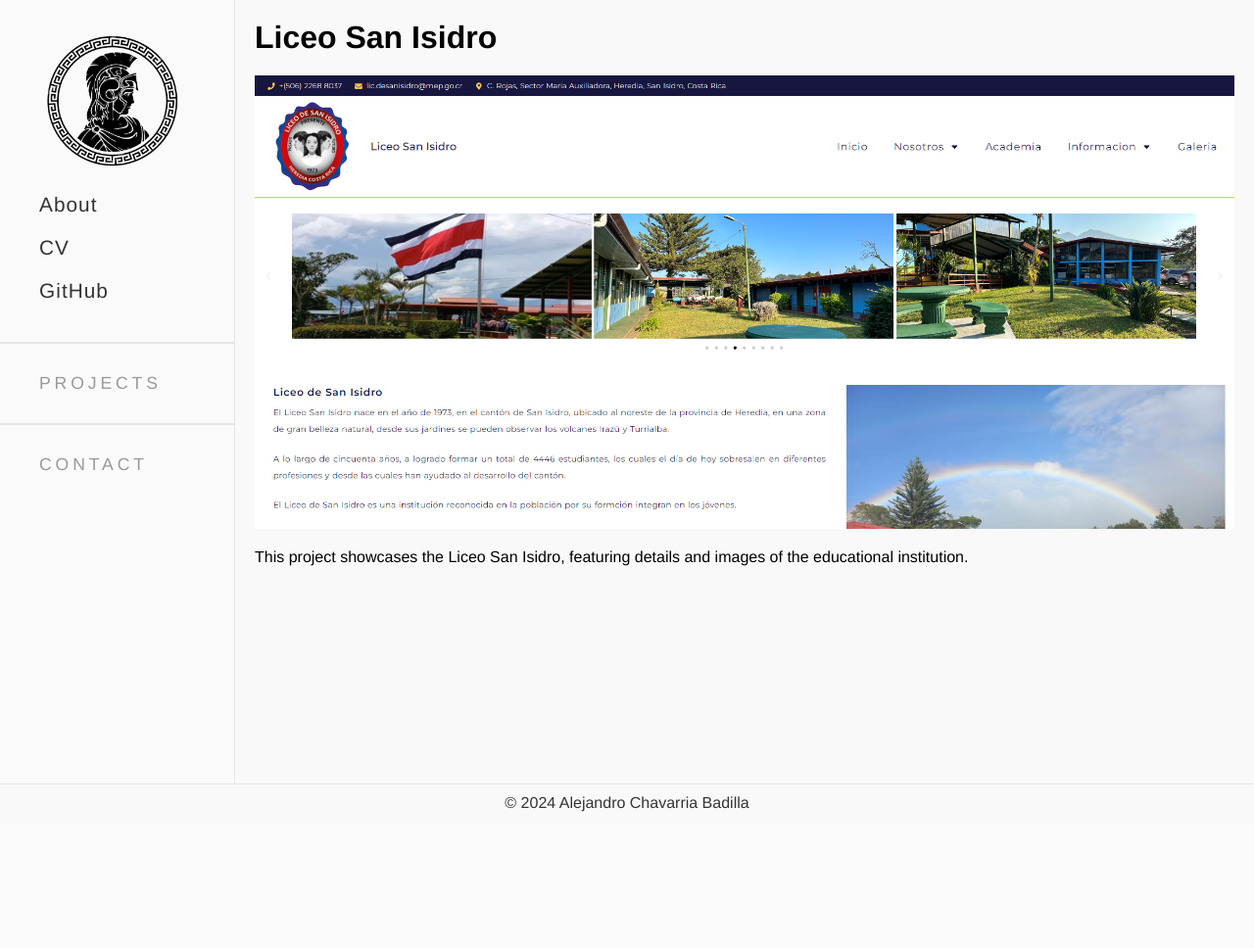
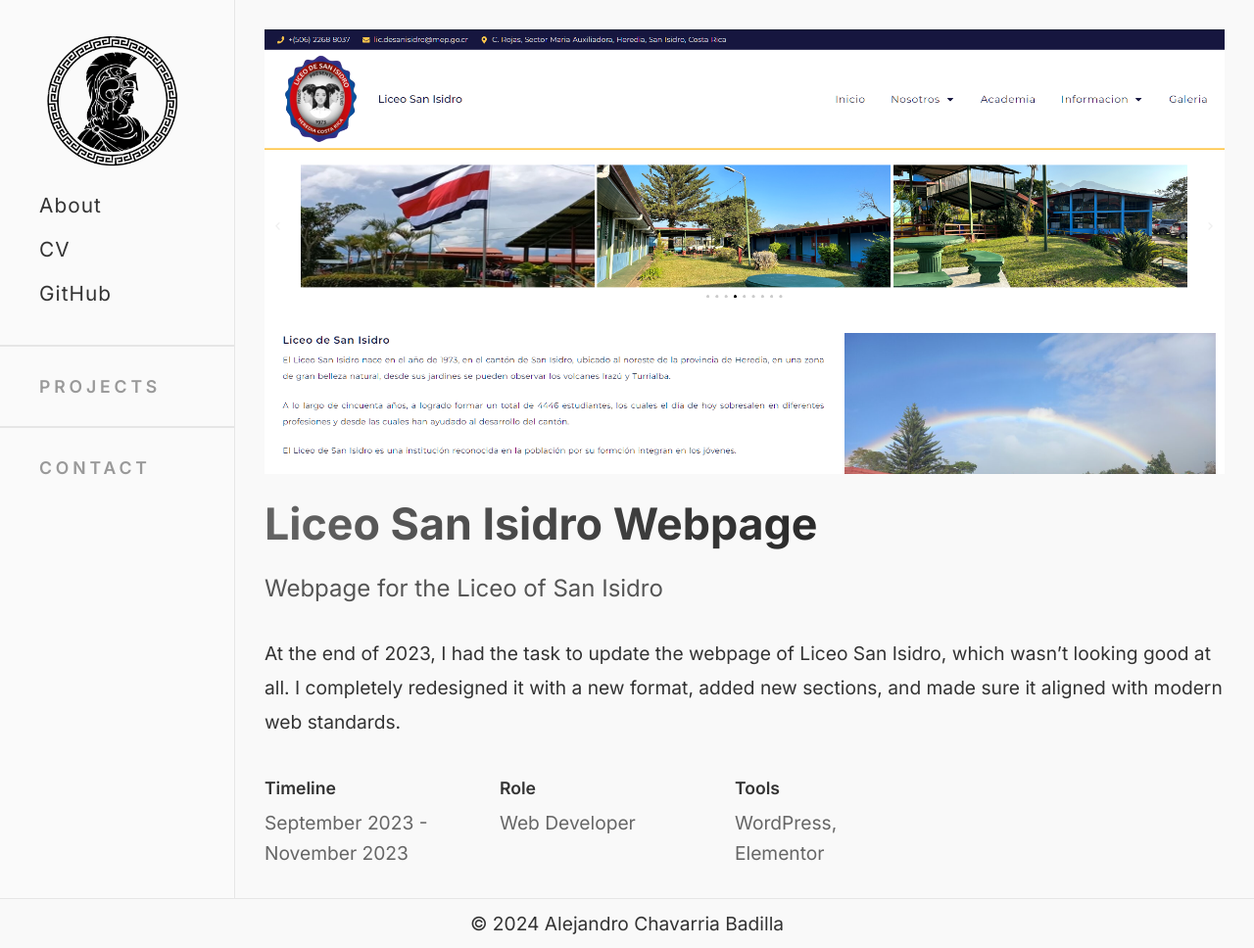
Before and after one commit to Mysthogann/Aledev_webpage, a Flask app: page /lsi in a window 1280 px wide. Shown: the whole page at 98% size. Before the commit the page ends 829 px from the top, so only its background shows below. Run offline with Flask 3, Linux system fonts and the light colour scheme.

Commit message:
Visuales

```diff
--- /dev/null
+++ b/Project/static/css/style_home.css
@@ -0,0 +1,44 @@
+/* Home section styling */
+.home-section {
+    padding: 10px;
+    max-width: 95%;
+    margin: auto;
+}
+
+/* Greeting */
+.greeting {
+    font-size: 1.1em;
+    color: #555555;
+    margin-bottom: 15px;
+}
+
+
+/* Description below the title */
+.intro-description {
+    font-size: 2.4em;
+    font-weight: 600;
+    line-height: 1.4;
+    color: #353535;
+}
+
+/* Gradient text effect */
+.gradient-text {
+    background: linear-gradient(to right, rgba(0, 0, 0, 0.6), rgba(0, 0, 0, 1));
+    -webkit-background-clip: text;
+    -webkit-text-fill-color: transparent;
+}
+
+/* Fade-in effect */
+.fade-in {
+    opacity: 0;
+    animation: fadeIn 1s ease-in-out forwards;
+}
+
+@keyframes fadeIn {
+    0% {
+        opacity: 0;
+    }
+    100% {
+        opacity: 1;
+    }
+}
--- /dev/null
+++ b/Project/static/css/style_lsi.css
@@ -0,0 +1,103 @@
+/* Liceo San Isidro section styling */
+.lsi-section {
+    padding: 10px;
+    max-width: auto;
+    margin: auto;
+    font-family: 'Inter', sans-serif;
+    align-content: center;
+}
+
+/* Title for Liceo San Isidro page */
+.lsi-title {
+    font-size: 2.8em;
+    font-weight: 700;
+    margin-bottom: 20px;
+    background: linear-gradient(to right, rgba(0, 0, 0, 0.6), rgba(0, 0, 0, 1));
+    -webkit-background-clip: text;
+    -webkit-text-fill-color: transparent;
+    margin-top: 20px;
+}
+
+/* Subtitle below the title */
+.lsi-subtitle {
+    font-size: 1.5em;
+    font-weight: 400;
+    line-height: 1.6;
+    color: #555555;
+    margin-bottom: 30px;
+}
+
+/* Description paragraph */
+.lsi-description p {
+    font-size: 1.2em;
+    font-weight: 400;
+    line-height: 1.8;
+    color: #333333;
+    margin-bottom: 40px;
+}
+
+/* Project details container */
+.lsi-project-details {
+    display: flex;
+    flex-wrap: wrap;
+    gap: 40px;
+}
+
+/* Each detail item (Timeline, Role, Tools) */
+.lsi-detail-item {
+    width: 200px;
+}
+
+/* Title for each detail */
+.lsi-detail-item strong {
+    display: block;
+    font-size: 1.1em;
+    font-weight: 600;
+    margin-bottom: 10px;
+    color: #333333;
+}
+
+/* Text for each detail */
+.lsi-detail-item p {
+    font-size: 1.2em;
+    font-weight: 400;
+    color: #666666;
+    margin: 0;
+}
+
+/* URL styling */
+.lsi-url {
+    margin-top: 30px;
+    font-size: 1.2em;
+}
+
+.lsi-url a {
+    color: #007BFF;
+    text-decoration: none;
+    font-weight: bold;
+}
+
+.lsi-url a:hover {
+    text-decoration: underline;
+}
+
+/* Fade-in effect */
+.fade-in {
+    opacity: 0;
+    animation: fadeIn 1.5s ease-in-out forwards;
+}
+
+@keyframes fadeIn {
+    0% {
+        opacity: 0;
+    }
+    100% {
+        opacity: 1;
+    }
+}
+
+/* Add hover effect for the clickable image */
+.lsi-section a img:hover {
+    opacity: 0.8;
+    transition: opacity 0.3s ease;
+}
--- a/Project/static/css/style_navbar.css
+++ b/Project/static/css/style_navbar.css
@@ -4,15 +4,45 @@
     box-sizing: border-box;
 }
 
+/* Apply Inter font family globally */
 body {
-    font-family: 'Helvetica Neue', Helvetica, Arial, sans-serif;
-    font-weight: 300;
+    font-family: 'Inter', sans-serif;
+    font-weight: 300; /* Light weight for body text */
     -webkit-font-smoothing: antialiased;
     -moz-osx-font-smoothing: grayscale;
     display: flex;
     flex-direction: column;
     min-height: 100vh;
-    background-color: #f8f8f8; /* Slightly darker than the navbar and footer */
+    background-color: #f8f8f8;
+}
+
+h1, h2, h3, p {
+    font-family: 'Inter', sans-serif;
+}
+
+h1 {
+    font-weight: 700; /* Bold for H1 */
+    font-size: 3em;   /* Adjust as needed */
+}
+
+h2 {
+    font-weight: 600;
+    font-size: 2.5em;
+}
+
+h3 {
+    font-weight: 500;
+    font-size: 2em;
+}
+
+p {
+    font-weight: 400;
+    font-size: 1.2em;
+    line-height: 1.6;
+}
+
+.gradient-text {
+    font-weight: 700;
 }
 
 .navbar_container {
@@ -29,19 +59,18 @@ body {
     flex-direction: column;
     justify-content: flex-start;
     border-right: 1px solid #e6e6e6;
-    min-height: 100vh; /* Ensure it fills the full viewport height */
+    min-height: 100vh;
     flex-shrink: 0;
 }
 
-
 .main-links,
 .contact-section {
-    margin-bottom: 20px; /* Increased space between sections */
+    margin-bottom: 20px;
     margin-top: 10px;
 }
 
 .projects-section {
-    margin-top: 10px; /* Increased space between sections */
+    margin-top: 10px;
     margin-bottom: 20px;
 }
 
@@ -66,7 +95,6 @@ body {
     font-size: 1.3em;
     font-weight: 500;
     letter-spacing: 0.05em;
-    font-family: 'Helvetica Neue', Helvetica, Arial, sans-serif;
 }
 
 .main-links ul li a:hover {
@@ -74,37 +102,34 @@ body {
     transition: color 0.3s;
 }
 
-/* Projects and Contact Headers: Uppercase, lighter, and more spaced */
+/* Projects and Contact Headers */
 .projects-section h3,
 .contact-section h3 {
     font-weight: 600;
-    font-size: 1.1em; /* Slightly smaller than the main links */
-    color: #999999; /* Lighter gray for section headers */
-    letter-spacing: 0.22em; /* More spacing for uppercase effect */
-    text-transform: uppercase; /* Uppercase style */
-    font-family: 'Helvetica Neue', Helvetica, Arial, sans-serif;
+    font-size: 1.1em;
+    color: #999999;
+    letter-spacing: 0.22em;
+    text-transform: uppercase;
     cursor: pointer;
-    margin-bottom: 10px; /* Separate title from dropdown content */
-    font-weight: 500;
+    margin-bottom: 10px;
 }
 
 .projects-section:hover h3,
 .contact-section:hover h3 {
-    color: #777777; /* Slightly lighter on hover */
+    color: #777777;
     transition: color 0.3s;
 }
 
-/* Dropdown Lists: More padding for dropdown title, less space between options */
+/* Dropdown Lists */
 .projects-section ul li a,
 .contact-section ul li a {
     color: #333333;
     text-decoration: none;
     display: block;
-    font-size: 1.09em; /* Slightly smaller */
+    font-size: 1.09em;
     font-weight: 300;
-    font-family: 'Helvetica Neue', Helvetica, Arial, sans-serif;
     letter-spacing: 0.05em;
-    padding: 8px 0 8px 10px; /* Reduced spacing between dropdown items */
+    padding: 8px 0 8px 10px;
 }
 
 .projects-section ul li a:hover,
@@ -131,26 +156,26 @@ body {
 }
 
 .sidebar hr {
-    border: 1px solid #e6e6e6; /* Softer and lighter border */
+    border: 1px solid #e6e6e6;
     margin: 0px -50px 20px -50px;
 }
 
 .content {
     flex-grow: 1;
     padding: 20px;
-    background-color: #f9f9f9; /* Slightly darker than sidebar, but still light */
+    background-color: #f9f9f9;
     overflow-y: auto;
 }
 
 footer {
-    background-color: #f9f9f9; /* Match with content area for harmony */
+    background-color: #f9f9f9;
     color: #333333;
     text-align: center;
     padding: 10px 0;
     position: relative;
     bottom: 0;
     width: 100%;
-    border-top: 1px solid #e6e6e6; /* Lighter border */
+    border-top: 1px solid #e6e6e6;
     margin-top: auto;
 }
 
--- a/Project/templates/base.html
+++ b/Project/templates/base.html
@@ -3,10 +3,13 @@
     <head>
         <meta charset="UTF-8">
         <meta name="viewport" content="width=device-width, initial-scale=1.0">
-        <title>Your Portfolio</title>
+        <title>Aledev webpage</title>
         <link rel="stylesheet" type="text/css" href="{{ url_for('static', filename='css/style_navbar.css') }}?v=1">
-        <link rel="stylesheet" type="text/css" href="{{ url_for('static', filename='css/style_timeline_about.css') }}">
+        <link rel="stylesheet" type="text/css" href="{{ url_for('static', filename='css/style_about.css') }}">
         <link rel="stylesheet" type="text/css" href="{{ url_for('static', filename='css/style_fade.css') }}">
+        <link rel="stylesheet" type="text/css" href="{{ url_for('static', filename='css/style_home.css') }}">
+        <link rel="stylesheet" type="text/css" href="{{ url_for('static', filename='css/style_lsi.css') }}">
+        <link rel="stylesheet" href="https://fonts.googleapis.com/css2?family=Inter:wght@300;400;600;700&display=swap">
     </head>
 <body>
     <div class="navbar_container">
--- a/Project/templates/lsi.html
+++ b/Project/templates/lsi.html
@@ -1,12 +1,35 @@
 {% extends 'base.html' %}
 
 {% block content %}
-<div class="project-container">
-    <h1>Liceo San Isidro</h1>
-    <img src="{{ url_for('static', filename='img/liceosanisidro.png') }}" alt="Liceo San Isidro"
-        style="width: 100%; max-width 100%; height: auto; display: block; margin: 20px auto;">
-    <p style="margin-top: 20px;">
-        This project showcases the Liceo San Isidro, featuring details and images of the educational institution.
-    </p>
-</div>
+<div class="lsi-section fade-in">
+    <!-- Clickable Image -->
+    <a href="https://liceosanisidro.org/" target="_blank">
+        <img src="{{ url_for('static', filename='img/liceosanisidro.png') }}" alt="Liceo San Isidro" >
+    </a>
+
+    <h1 class="lsi-title">Liceo San Isidro Webpage</h1>
+    <p class="lsi-subtitle">Webpage for the Liceo of San Isidro</p>
+
+    <div class="lsi-description">
+        <p>
+            At the end of 2023, I had the task to update the webpage of Liceo San Isidro, which wasn’t looking good at all.
+            I completely redesigned it with a new format, added new sections, and made sure it aligned with modern web standards.
+        </p>
+    </div>
+
+    <!-- Project Details -->
+    <div class="lsi-project-details">
+        <div class="lsi-detail-item">
+            <strong>Timeline</strong>
+            <p>September 2023 - November 2023</p>
+        </div>
+        <div class="lsi-detail-item">
+            <strong>Role</strong>
+            <p>Web Developer</p>
+        </div>
+        <div class="lsi-detail-item">
+            <strong>Tools</strong>
+            <p>WordPress, Elementor</p>
+        </div>
+    </div>
 {% endblock %}
```
Also changed, not shown: Project/static/css/style_about.css (added, +117 -0 lines), Project/static/css/style_timeline_about.css (deleted, +0 -91 lines), Project/templates/about.html (+11 -2 lines), Project/templates/home.html (+8 -3 lines).
